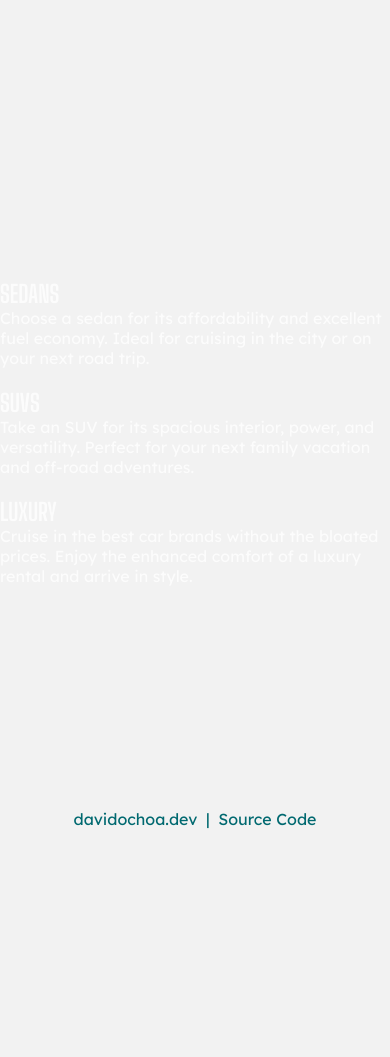
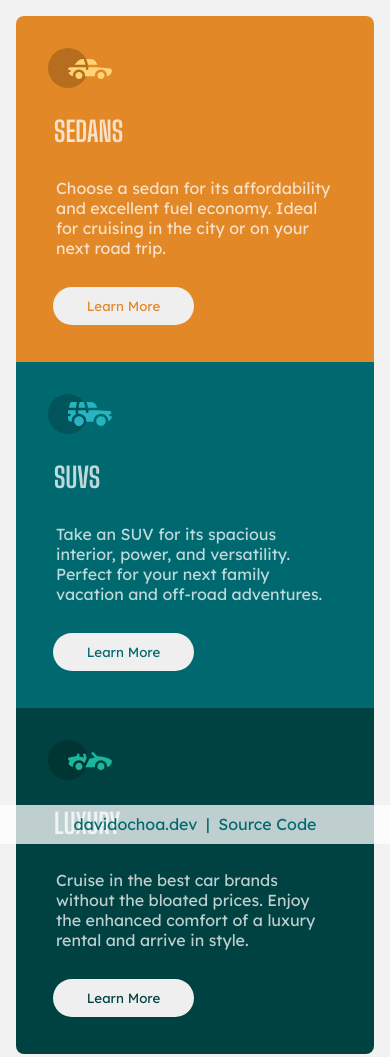
Before and after one commit to davidochoadev/3-column-preview-card-component-solution, a plain HTML site: page index.html in a window 390 px wide. Before the commit the page ends 844 px from the top, so only its background shows below. Drawn offline with Linux system fonts and the light colour scheme.

Commit message:
✅ Feat: Completed Mobile Design

```diff
--- a/css/style.css
+++ b/css/style.css
@@ -7,6 +7,7 @@
    --very-light-gray: hsl(0, 0%, 95%);
    --white: #ffffff;
    --shadow: 0px .1em .9em .1em rgba(0,0,0,0.1);
+   --imageSize: 105px;
 }
 
 @import url('https://fonts.googleapis.com/css2?family=Lexend+Deca&display=swap');
@@ -29,13 +30,82 @@ body {
    text-rendering: optimizeSpeed;
    font-family: 'Lexend Deca', sans-serif;
 }
+/* ================================================================= */
 /*
    MAIN SECTION
 */
-.title {
-   font-family: 'Big Shoulders Display', cursive;
-   text-transform: uppercase;
+.main__container {
+   margin: 1em;
+   margin-bottom: 3em;
+   display: grid;
+   grid-template-rows: 1fr 1fr 1fr;
+}  /* ================================================================= */
+   /*
+      GENERAL SETTINGS
+   */
+   .section {
+      width: 100%;
+      padding: 1.5em;
+   }
+   .svg-container {
+      width: min-content;
+      padding: .5em;
+   }
+   .svg-element {
+      aspect-ratio: 1/1;
+   }
+   .title {
+      font-family: 'Big Shoulders Display', cursive;
+      text-transform: uppercase;
+      padding: .5em;
+      font-size: 1.75rem;
+   }
+   .description {
+      padding: 1em;
+   }
+   .button {
+      margin: 1em;
+      padding: .8em 2.5em;
+      border: none;
+      border-radius: 2em;
+      font-family: 'Lexend Deca', sans-serif;
+      transition-duration: .3s;
+      cursor: pointer;
+   }
+   /* ================================================================= */
+.section__sedans {
+   border-radius: .5em .5em 0 0;
+   background-color: var(--bright-orange);
 }
+.sedans__button {
+   color: var(--bright-orange);
+}
+.sedans__button:hover {
+   background-color: var(--transparent-white);
+}
+.section__suvs {
+   background-color: var(--dark-cyan);
+}
+.suvs__button {
+   color: var(--dark-cyan);
+}
+.suvs__button:hover {
+   background-color: var(--transparent-white);
+}
+.section__luxury {
+   border-radius: 0 0 .5em .5em;
+   background-color: var(--very-dark-cyan);
+}
+.luxury__button {
+   color: var(--very-dark-cyan);
+}
+.luxury__button:hover {
+   background-color: var(--transparent-white);
+}
+
+/* ================================================================= */
+
+/* ================================================================= */
 /*
    FOOTER SECTION
 */
@@ -43,10 +113,11 @@ body {
 .author__section{
    position: fixed;
    bottom: 0;
-   padding-bottom: 15px;
+   padding: .6em;
    z-index: 1;
    width: 100%;
    text-align: center;
+   background-color: var(--transparent-white);
 }
 .author__section > * {
    color: var(--dark-cyan);
@@ -62,3 +133,4 @@ body {
 .author__section > .author__anchor:hover {
    color: var(--very-dark-cyan);
 }
+/* ================================================================= */
--- a/index.html
+++ b/index.html
@@ -24,32 +24,50 @@
   </style>
 </head>
 <body>
-  <main>
+  <main class="main__container">
     <section class="section section__sedans">
-      <figure class="sedans__svg-container">
-        <img href="./images/icon-sedans.svg" alt="" class="sedans__svg-element">
+      <figure class="svg-container">
+        <img src="./images/icon-sedans.svg" alt="" class="svg-element">
       </figure>
       <h2 class="title">Sedans</h2>
-      Choose a sedan for its affordability and excellent fuel economy. Ideal for cruising in the city
-      or on your next road trip.
+      <p class="description">
+        Choose a sedan for its affordability and excellent fuel economy. Ideal for cruising in the city
+        or on your next road trip.
+      </p>
+      <button class="button sedans__button">
+        Learn More
+      </button>
     </section>
+
     <section class="section section__suvs">
-      <figure class="suvs__svg-container">
-        <img href="./images/icon-suvs.svg" alt="" class="suvs__svg-element">
+      <figure class="svg-container">
+        <img src="./images/icon-suvs.svg" alt="" class="svg-element">
       </figure>
       <h2 class="title">SUVs</h2>
+      <p class="description">
       Take an SUV for its spacious interior, power, and versatility. Perfect for your next family vacation
       and off-road adventures.
+      </p>
+      <button class="button suvs__button">
+        Learn More
+      </button>
     </section>
+
     <section class="section section__luxury">
-      <figure class="luxury__svg-container">
-        <img href="./images/icon-luxury.svg" alt="" class="luxury__svg-element">
+      <figure class="svg-container">
+        <img src="./images/icon-luxury.svg" alt="" class="svg-element">
       </figure>
       <h2 class="title">Luxury</h2>
+      <p class="description">
       Cruise in the best car brands without the bloated prices. Enjoy the enhanced comfort of a luxury
       rental and arrive in style.
+      </p>
+      <button class="button luxury__button">
+        Learn More
+      </button>
     </section>
   </main>
+
   <footer class="author__section">
     <a href="https://davidochoa.fly.dev" target="_blank" class="author__anchor">davidochoa.dev</a>
     <span class="author__spacer">|</span>
```
